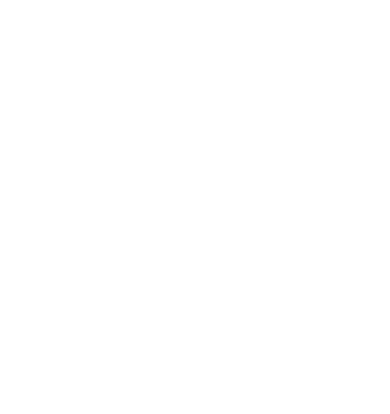
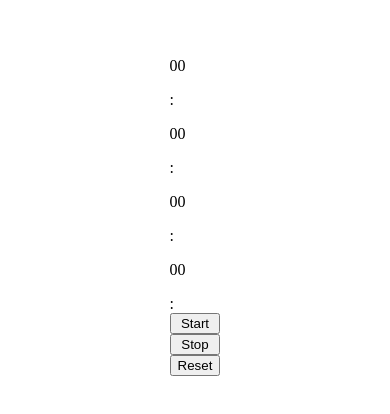
Before and after one commit to Shopify/eng-intern-assessment-react-native, a React Native app: screen / in a window 390 px wide. Shown: the part 214-628 px from the top of the page. Built offline with nearby package versions, Linux system fonts and the light colour scheme.

Commit message:
working stopwatch with array implementation

```diff
--- a/App.tsx
+++ b/App.tsx
@@ -2,12 +2,12 @@ import { StatusBar } from "expo-status-bar";
 import React from "react";
 import { StyleSheet, Text, View } from "react-native";
 import StopWatch from "./src/StopWatch";
+import StopWatchButton from "./src/StopWatchButton";
 
 export default function App() {
   return (
     <View style={styles.container}>
       <StopWatch />
-
       <StatusBar style="auto" />
     </View>
   );
--- a/src/StopWatch.tsx
+++ b/src/StopWatch.tsx
@@ -1,6 +1,43 @@
-import React from "react";
+import React, { useEffect, useState } from "react";
 import { View } from "react-native";
+import StopWatchButton from "./StopWatchButton";
 
 export default function StopWatch() {
-  return <View></View>;
+  const [stop, setStop] = useState<boolean>(false);
+  const [currentTime, setCurrentTime] = useState<number>(0);
+  const [timeArray, setTimeArray] = useState<Array<number | String>>([]);
+
+  function calculateTimer(currentTime: number): Array<number | String> {
+    let hours: number = Math.floor(currentTime / 3600);
+    let minutes: number = Math.floor((currentTime - hours * 3600) / 60);
+    let seconds: number = currentTime - hours * 3600 - minutes * 60;
+    let milliseconds: number = Math.floor((currentTime % 1) * 1000);
+
+    let formatHours = hours < 10 ? `0${hours}` : hours;
+    let formatMinutes = minutes < 10 ? `0${minutes}` : minutes;
+    let formatSeconds = seconds < 10 ? `0${seconds}` : seconds;
+    let formatMilliseconds =
+      milliseconds < 10 ? `0${milliseconds}` : milliseconds;
+
+    return [formatHours, formatMinutes, formatSeconds, formatMilliseconds];
+  }
+
+  useEffect(() => {
+    let timeArray: Array<number | String> = calculateTimer(currentTime);
+    setTimeArray(timeArray);
+  }, [currentTime]);
+
+  return (
+    <View>
+      <p>{timeArray[0]}</p>
+      <span>:</span>
+      <p>{timeArray[1]}</p>
+      <span>:</span>
+      <p>{timeArray[2]}</p>
+      <span>:</span>
+      <p>{timeArray[3]}</p>
+      <span>:</span>
+      <StopWatchButton setTime={setCurrentTime} />
+    </View>
+  );
 }
--- a/src/StopWatchButton.tsx
+++ b/src/StopWatchButton.tsx
@@ -1,6 +1,36 @@
-import React from "react";
+import React, { useState } from "react";
 import { View } from "react-native";
 
-export default function StopWatchButton() {
-  return <View></View>;
+type Props = {
+  setTime: Function;
+};
+
+export default function StopWatchButton(props: Props) {
+  const { setTime } = props;
+  const [intervalId, setIntervalId] = useState<number>(0);
+
+  const handleStart = () => {
+    let interval: any = setInterval(() => {
+      setTime((prev: number) => prev + 1);
+    }, 1000);
+
+    setIntervalId(interval);
+  };
+
+  const handleStop = () => {
+    clearInterval(intervalId);
+  };
+
+  const handleReset = () => {
+    clearInterval(intervalId);
+    setTime(0);
+  };
+
+  return (
+    <View>
+      <button onClick={handleStart}>Start</button>
+      <button onClick={handleStop}>Stop</button>
+      <button onClick={handleReset}>Reset</button>
+    </View>
+  );
 }
```
